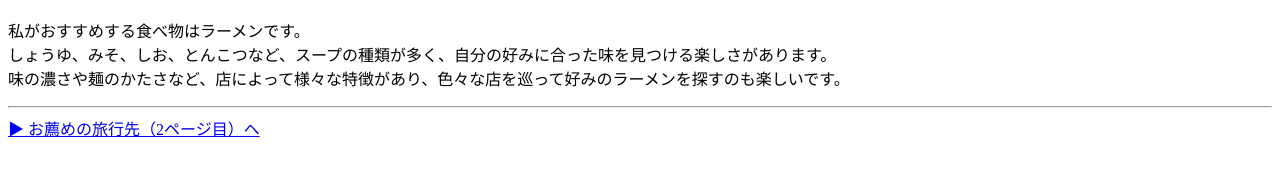
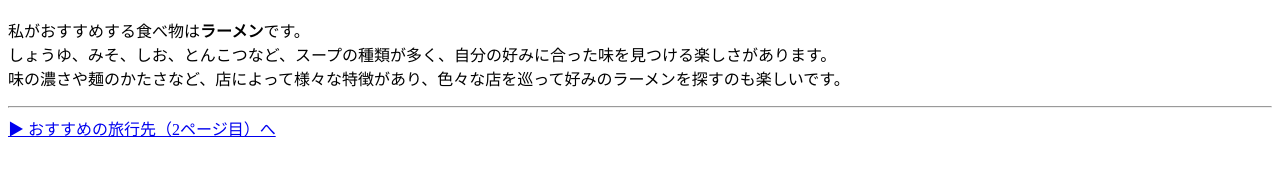
Before and after one commit to omu-aaa24316/omu-aaa24316.github.io-web-task2, a plain HTML site: page index.html in a window 1280 px wide. Shown: the part 521-696 px from the top of the page. Drawn offline with Linux system fonts and the light colour scheme.

Commit message:
Update index.html

```diff
--- a/index.html
+++ b/index.html
@@ -20,7 +20,7 @@
 
       <img src="https://user0514.cdnw.net/shared/img/thumb/makinami_A7206726-edit_TP_V.jpg" alt="チャーシュー麺の画像" width="200">
 
-      <p>私がおすすめする食べ物はラーメンです。<br>しょうゆ、みそ、しお、とんこつなど、スープの種類が多く、自分の好みに合った味を見つける楽しさがあります。<br>味の濃さや麺のかたさなど、店によって様々な特徴があり、色々な店を巡って好みのラーメンを探すのも楽しいです。</p>
+      <p>私がおすすめする食べ物は<b>ラーメン</b>です。<br>しょうゆ、みそ、しお、とんこつなど、スープの種類が多く、自分の好みに合った味を見つける楽しさがあります。<br>味の濃さや麺のかたさなど、店によって様々な特徴があり、色々な店を巡って好みのラーメンを探すのも楽しいです。</p>
 
     </div>
 
@@ -28,7 +28,7 @@
 
 
     <div>
-        <a href="second.html">▶ お薦めの旅行先（2ページ目）へ</a>
+        <a href="second.html">▶ おすすめの旅行先（2ページ目）へ</a>
     </div>
 
 
```
